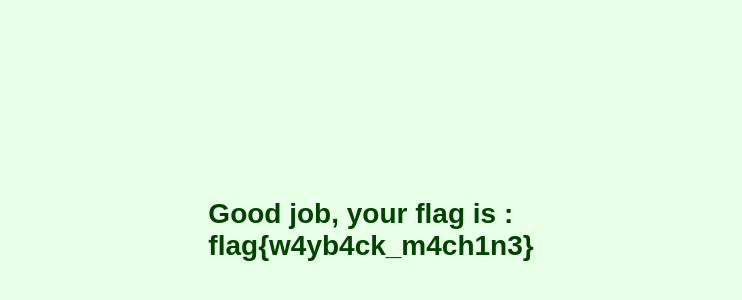
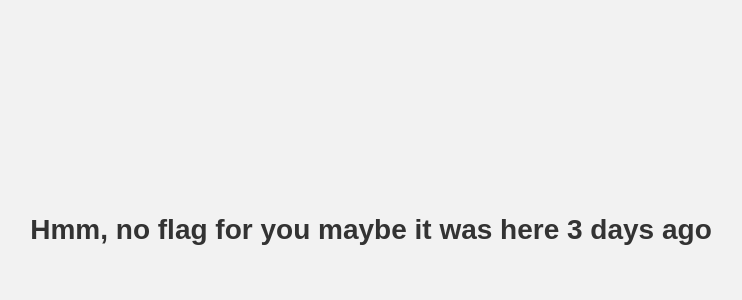
Before and after one commit to Tawjihi-08-Calc/wayback, a plain HTML site: page index.html in a window 1280 px wide. Shown: the part 178-478 px from the top of the page, without its empty margins (269-1011 px from the left). Drawn offline with Linux system fonts and the light colour scheme.

Commit message:
Update index.html

```diff
--- a/index.html
+++ b/index.html
@@ -1,7 +1,7 @@
 <!DOCTYPE html>
 <html>
 <head>
-    <title>Flag Page</title>
+    <title>No Flag Here</title>
     <style>
         body {
             display: flex;
@@ -9,12 +9,12 @@
             align-items: center;
             height: 100vh;
             font-family: Arial, sans-serif;
-            background-color: #e8ffe8;
+            background-color: #f2f2f2;
         }
-        h1 { font-size: 28px; color: #004400; }
+        h1 { font-size: 28px; color: #333; }
     </style>
 </head>
 <body>
-    <h1>Good job, your flag is : <br> flag{w4yb4ck_m4ch1n3}</h1>
+    <h1>Hmm, no flag for you maybe it was here 3 days ago</h1>
 </body>
 </html>
```
